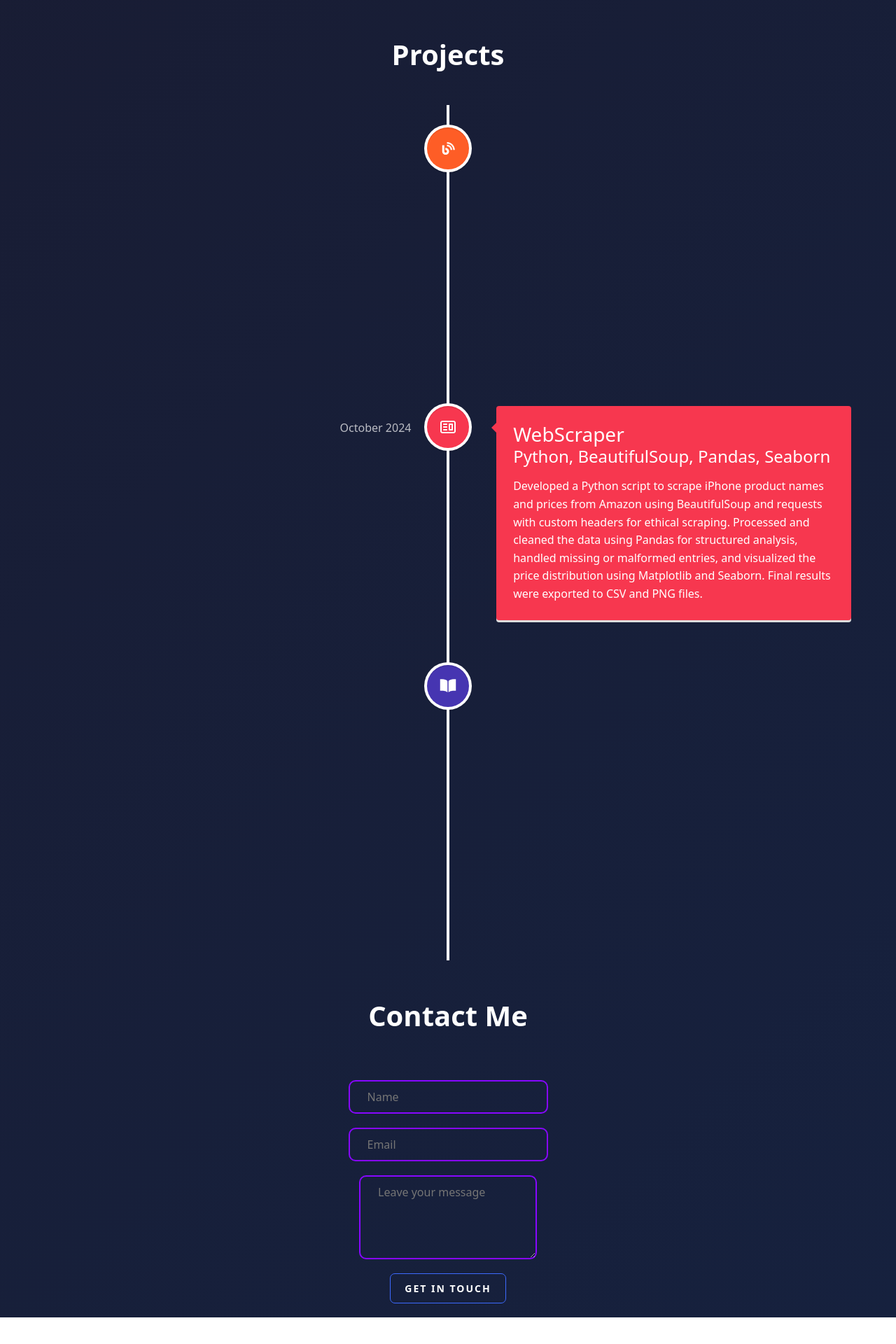
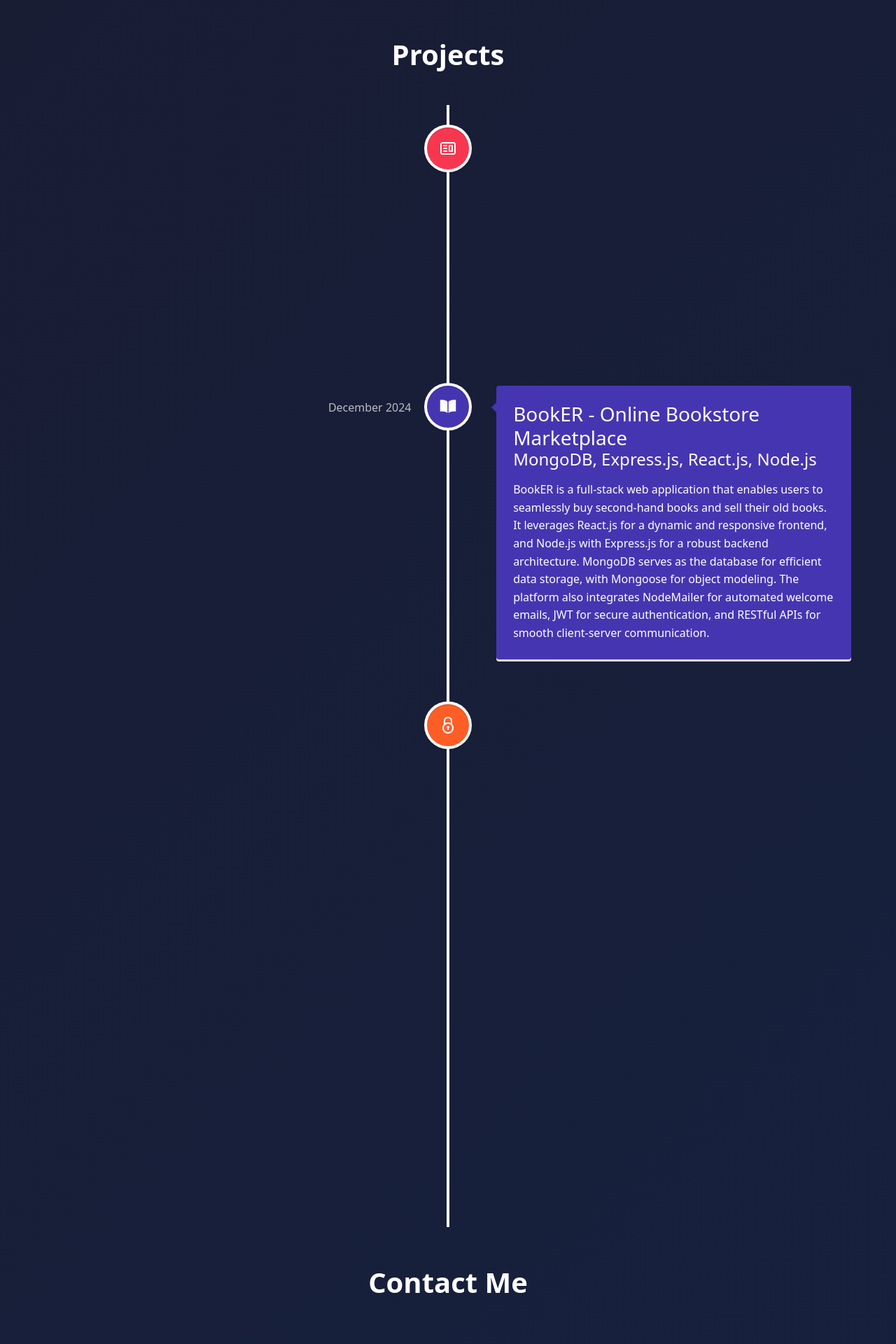
Before and after one commit to Ayush201738982361/Personal_Portfolio, a React (Vite) app in the folder client/: page / in a window 1280 px wide. Shown: the part 1964-3884 px from the top of the page at 70% size. Before the commit the page ends 3846 px from the top, so only its background shows below. Built offline with nearby package versions, Linux system fonts and the light colour scheme.

Commit message:
Added a new project to the timeline

```diff
--- a/client/src/components/Projects.jsx
+++ b/client/src/components/Projects.jsx
@@ -2,9 +2,9 @@ import {
   VerticalTimeline,
   VerticalTimelineElement,
 } from "react-vertical-timeline-component";
-import { LiaBlogSolid } from "react-icons/lia";
 import { CgWebsite } from "react-icons/cg";
 import { IoBookSharp } from "react-icons/io5";
+import { GrSecure } from "react-icons/gr";
 
 import "react-vertical-timeline-component/style.min.css";
 
@@ -23,29 +23,6 @@ const Projects = () => {
       </div>
 
       <VerticalTimeline>
-        {/* First Project */}
-        <VerticalTimelineElement
-          className="vertical-timeline-element--work"
-          contentStyle={{ background: "#FE5D26", color: "#fff" }}
-          contentArrowStyle={{ borderRight: "7px solid  #FE5D26" }}
-          date="September 2024"
-          iconStyle={{ background: "#FE5D26", color: "#fff" }}
-          icon={<LiaBlogSolid />}
-        >
-          <h3 className="vertical-timeline-element-title">Blogify</h3>
-          <h4 className="vertical-timeline-element-subtitle">
-            EJS, JavaScript, Node.js, Express.js, MongoDB
-          </h4>
-          <p>
-            Created a robust blog website called Blogify focused on learning
-            backend development. It enables users to create, edit, and view blog
-            posts with a clean, user-friendly interface. Implemented RESTful
-            APIs, secure backend logic using Node.js, efficient routing with
-            Express.js, and server-side rendering with EJS. Integrated JWT for
-            authentication and Crypto.js for password encryption.
-          </p>
-        </VerticalTimelineElement>
-
         {/* Second Project */}
         <VerticalTimelineElement
           className="vertical-timeline-element--work"
@@ -95,6 +72,41 @@ const Projects = () => {
             APIs for smooth client-server communication.
           </p>
         </VerticalTimelineElement>
+        <VerticalTimelineElement
+          className="vertical-timeline-element--work"
+          contentStyle={{ background: "#FE5D26", color: "#fff" }}
+          contentArrowStyle={{ borderRight: "7px solid  #FE5D26" }}
+          date="June 2025"
+          iconStyle={{ background: "#FE5D26", color: "#fff" }}
+          icon={<GrSecure />}
+        >
+          <h3 className="vertical-timeline-element-title">Secure.ai</h3>
+          <h4 className="vertical-timeline-element-subtitle">
+            MongoDB,Express.js,React.js,Node.js,LLM
+          </h4>
+          <p>
+            Secure.AI is a full-stack web application designed to provide users
+            with intelligent cybersecurity assistance through a seamless and
+            secure interface. The platform is built using React.js for a dynamic
+            and responsive frontend experience, while the backend is powered by
+            Node.js and Express.js to deliver reliable API interactions and
+            modular functionality. MongoDB is employed as the primary database,
+            with Mongoose facilitating efficient object modeling and schema
+            enforcement. The application includes a secure login and signup
+            module backed by JWT (JSON Web Tokens) for authentication and
+            session management. One of its core features allows users to upload
+            zipped files, which are then unzipped and parsed through a Large
+            Language Model (LLM) to detect and suggest cybersecurity
+            improvements. Another key module is an AI-powered chatbot trained to
+            answer questions related to cybersecurity threats, best practices,
+            and regional laws and acts. Secure.AI also integrates NodeMailer to
+            send automated welcome emails and future security alerts. RESTful
+            APIs ensure smooth communication between client and server, while
+            the platform’s modular design includes comprehensive documentation
+            of cybersecurity acts and standard project features like dashboards
+            and user profiles.
+          </p>
+        </VerticalTimelineElement>
       </VerticalTimeline>
     </>
   );
```
Also changed, not shown: 1 other file (tests, documents, lock files or other folders).
